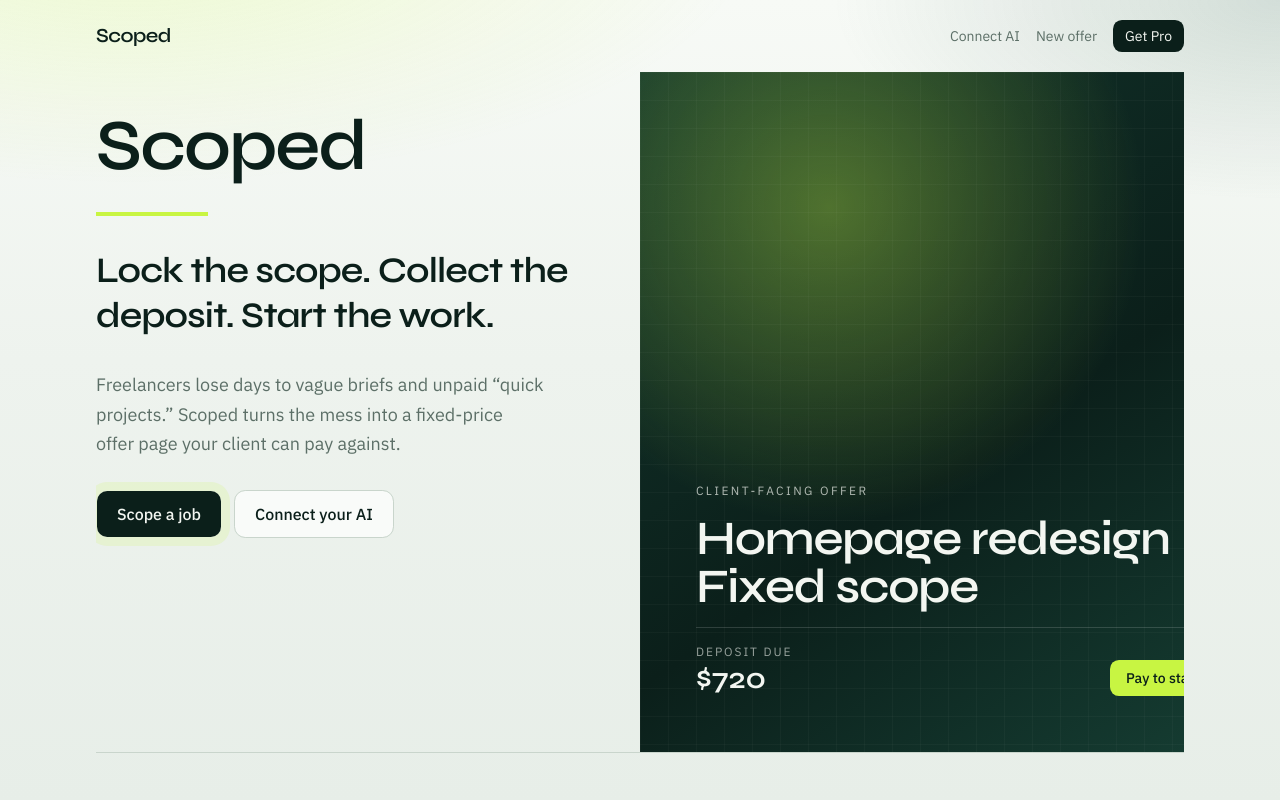
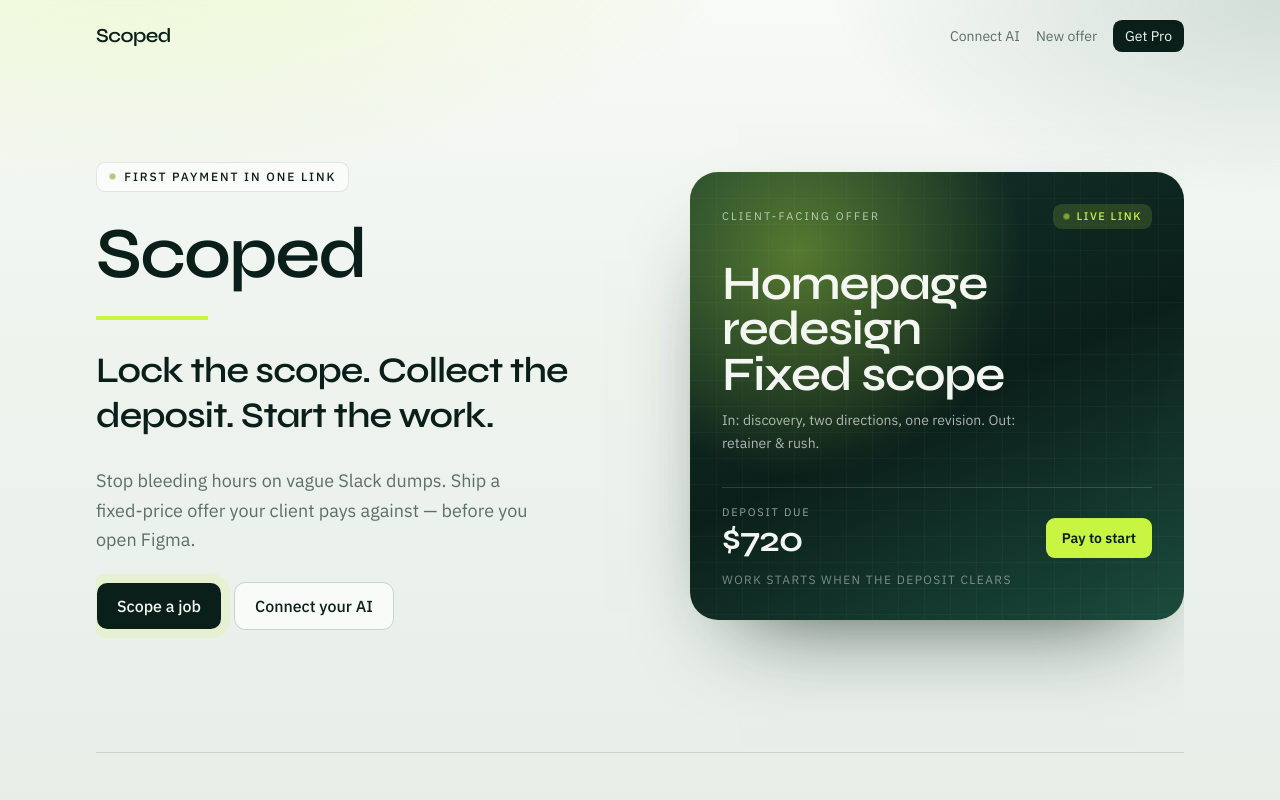
Before and after one commit to jonjys/scoped, a Next.js app: page / in a window 1280 px wide. Shown: the top 800 px of the page. Built offline with nearby package versions, Linux system fonts and the light colour scheme; no server answers.

Commit message:
Fix clipped hero CTA and amp Scoped landing energy
Contain the offer panel in a proper grid so Pay to start stays
visible, refresh Pro copy for live Stripe, and add brand-fitting
motion (live dot, sheen, deposit pulse).

Co-authored-by: fkornelind <fkornelind@nyttolabs.com>

```diff
--- a/src/app/globals.css
+++ b/src/app/globals.css
@@ -149,6 +149,63 @@
   }
 }
 
+@keyframes panel-in {
+  from {
+    opacity: 0;
+    transform: translateY(28px) scale(0.98);
+  }
+  to {
+    opacity: 1;
+    transform: translateY(0) scale(1);
+  }
+}
+
+@keyframes sheen {
+  0% {
+    transform: translateX(-120%) skewX(-18deg);
+    opacity: 0;
+  }
+  35% {
+    opacity: 0.55;
+  }
+  100% {
+    transform: translateX(220%) skewX(-18deg);
+    opacity: 0;
+  }
+}
+
+@keyframes live-pulse {
+  0%,
+  100% {
+    opacity: 1;
+    transform: scale(1);
+  }
+  50% {
+    opacity: 0.45;
+    transform: scale(0.85);
+  }
+}
+
+@keyframes pay-nudge {
+  0%,
+  100% {
+    transform: translateY(0);
+  }
+  50% {
+    transform: translateY(-2px);
+  }
+}
+
+@keyframes deposit-pop {
+  0%,
+  100% {
+    transform: scale(1);
+  }
+  40% {
+    transform: scale(1.04);
+  }
+}
+
 .animate-rise {
   animation: rise-in 0.7s cubic-bezier(0.22, 1, 0.36, 1) both;
 }
@@ -170,6 +227,64 @@
   animation: pulse-acid 2.4s ease-out infinite;
 }
 
+.hero-panel {
+  box-shadow:
+    0 40px 90px -48px rgba(11, 31, 26, 0.85),
+    0 0 0 1px rgba(200, 245, 66, 0.12);
+  animation: panel-in 0.9s cubic-bezier(0.22, 1, 0.36, 1) 0.18s both;
+}
+
+.hero-sheen::before {
+  content: "";
+  position: absolute;
+  inset: 0;
+  width: 45%;
+  background: linear-gradient(
+    90deg,
+    transparent,
+    rgba(243, 246, 241, 0.14),
+    transparent
+  );
+  animation: sheen 4.8s ease-in-out 1.1s infinite;
+}
+
+.live-dot {
+  display: inline-block;
+  width: 0.45rem;
+  height: 0.45rem;
+  border-radius: 999px;
+  background: var(--acid-deep);
+  animation: live-pulse 1.6s ease-in-out infinite;
+}
+
+.live-dot-acid {
+  background: var(--acid);
+}
+
+.pay-chip {
+  animation: pay-nudge 2.2s ease-in-out infinite;
+}
+
+.deposit-tick {
+  display: inline-block;
+  animation: deposit-pop 2.8s ease-in-out infinite;
+}
+
 .offer-sheet {
   backdrop-filter: blur(2px);
 }
+
+@media (prefers-reduced-motion: reduce) {
+  .animate-rise,
+  .animate-rise-delay,
+  .animate-rise-delay-2,
+  .hero-rule,
+  .cta-pulse,
+  .hero-panel,
+  .hero-sheen::before,
+  .live-dot,
+  .pay-chip,
+  .deposit-tick {
+    animation: none !important;
+  }
+}
--- a/src/app/page.tsx
+++ b/src/app/page.tsx
@@ -6,37 +6,12 @@ import { cn } from "@/lib/utils"
 export default function HomePage() {
   return (
     <div className="mx-auto w-full max-w-6xl px-5 pb-20 sm:px-8">
-      <section className="relative min-h-[calc(100vh-7.5rem)] overflow-hidden pt-6 sm:pt-10">
-        <div
-          aria-hidden
-          className="pointer-events-none absolute inset-y-0 right-[-8%] hidden w-[58%] md:block"
-        >
-          <div className="absolute inset-0 bg-[radial-gradient(circle_at_30%_20%,rgba(200,245,66,0.35),transparent_45%),linear-gradient(145deg,#12352c_0%,#0b1f1a_55%,#163f34_100%)]" />
-          <div className="absolute inset-0 opacity-40 [background-image:linear-gradient(rgba(243,246,241,0.08)_1px,transparent_1px),linear-gradient(90deg,rgba(243,246,241,0.08)_1px,transparent_1px)] [background-size:28px_28px]" />
-          <div className="absolute inset-8 flex flex-col justify-end gap-4 p-6 text-[var(--paper)]">
-            <p className="text-xs tracking-[0.2em] uppercase opacity-70">
-              Client-facing offer
-            </p>
-            <p className="font-display text-4xl leading-none tracking-tight lg:text-5xl">
-              Homepage redesign
-              <br />
-              Fixed scope
-            </p>
-            <div className="flex items-end justify-between gap-4 border-t border-white/15 pt-4">
-              <div>
-                <p className="text-xs tracking-[0.16em] uppercase opacity-60">
-                  Deposit due
-                </p>
-                <p className="font-display text-3xl">$720</p>
-              </div>
-              <div className="rounded-md bg-[var(--acid)] px-4 py-2 text-sm font-medium text-[var(--ink)]">
-                Pay to start
-              </div>
-            </div>
-          </div>
-        </div>
-
-        <div className="relative max-w-xl space-y-8 pb-16">
+      <section className="relative grid min-h-[calc(100vh-7.5rem)] items-center gap-10 overflow-hidden pt-6 pb-16 lg:grid-cols-[1.05fr_0.95fr] lg:gap-12 lg:pt-8">
+        <div className="relative z-10 max-w-xl space-y-7">
+          <p className="animate-rise inline-flex items-center gap-2 rounded-md border border-[var(--ink)]/10 bg-white/60 px-3 py-1.5 text-xs font-medium tracking-[0.16em] text-[var(--ink)] uppercase">
+            <span className="live-dot" aria-hidden />
+            First payment in one link
+          </p>
           <p className="animate-rise font-display text-5xl leading-[0.95] tracking-tight text-[var(--ink)] sm:text-6xl md:text-7xl">
             Scoped
           </p>
@@ -45,9 +20,8 @@ export default function HomePage() {
             Lock the scope. Collect the deposit. Start the work.
           </h1>
           <p className="animate-rise-delay-2 max-w-md text-lg leading-relaxed text-[var(--muted-ink)]">
-            Freelancers lose days to vague briefs and unpaid “quick projects.”
-            Scoped turns the mess into a fixed-price offer page your client can
-            pay against.
+            Stop bleeding hours on vague Slack dumps. Ship a fixed-price offer
+            your client pays against — before you open Figma.
           </p>
           <div className="animate-rise-delay-2 relative z-10 flex flex-wrap items-center gap-3">
             <Link
@@ -68,6 +42,58 @@ export default function HomePage() {
             >
               Connect your AI
             </Link>
+          </div>
+        </div>
+
+        <div
+          aria-hidden
+          className="hero-panel relative mx-auto w-full max-w-md overflow-hidden rounded-[1.75rem] lg:mx-0 lg:max-w-none"
+        >
+          <div className="absolute inset-0 bg-[radial-gradient(circle_at_22%_18%,rgba(200,245,66,0.38),transparent_42%),linear-gradient(155deg,#12352c_0%,#0b1f1a_52%,#1a4a3c_100%)]" />
+          <div className="absolute inset-0 opacity-35 [background-image:linear-gradient(rgba(243,246,241,0.09)_1px,transparent_1px),linear-gradient(90deg,rgba(243,246,241,0.09)_1px,transparent_1px)] [background-size:26px_26px]" />
+          <div className="hero-sheen pointer-events-none absolute inset-0" />
+
+          <div className="relative flex min-h-[22rem] flex-col justify-between gap-8 p-6 text-[var(--paper)] sm:min-h-[26rem] sm:p-8">
+            <div className="flex items-center justify-between gap-3">
+              <p className="text-[11px] tracking-[0.2em] uppercase opacity-70">
+                Client-facing offer
+              </p>
+              <span className="inline-flex items-center gap-1.5 rounded-md bg-[var(--acid)]/15 px-2.5 py-1 text-[11px] font-medium tracking-[0.14em] text-[var(--acid)] uppercase">
+                <span className="live-dot live-dot-acid" />
+                Live link
+              </span>
+            </div>
+
+            <div className="space-y-3">
+              <p className="font-display text-4xl leading-[0.95] tracking-tight sm:text-5xl">
+                Homepage redesign
+                <br />
+                Fixed scope
+              </p>
+              <p className="max-w-xs text-sm leading-relaxed text-white/65">
+                In: discovery, two directions, one revision. Out: retainer &amp;
+                rush.
+              </p>
+            </div>
+
+            <div className="space-y-3 border-t border-white/15 pt-4">
+              <div className="flex items-end justify-between gap-3">
+                <div className="min-w-0">
+                  <p className="text-[11px] tracking-[0.16em] uppercase opacity-60">
+                    Deposit due
+                  </p>
+                  <p className="font-display text-4xl tracking-tight">
+                    <span className="deposit-tick">$720</span>
+                  </p>
+                </div>
+                <div className="pay-chip shrink-0 rounded-md bg-[var(--acid)] px-4 py-2.5 text-sm font-semibold whitespace-nowrap text-[var(--ink)]">
+                  Pay to start
+                </div>
+              </div>
+              <p className="text-xs tracking-[0.12em] text-white/45 uppercase">
+                Work starts when the deposit clears
+              </p>
+            </div>
           </div>
         </div>
       </section>
@@ -103,8 +129,8 @@ export default function HomePage() {
               Scoped Pro — $19 once
             </h2>
             <p className="text-white/70">
-              Unlimited offers, no watermark, keep collecting deposits. Mock
-              checkout works locally; add Stripe keys for live payments.
+              Unlimited offers, no watermark, live Stripe deposits on every
+              client link.
             </p>
           </div>
           <BuyProButton label="Unlock Pro — $19" />
```
